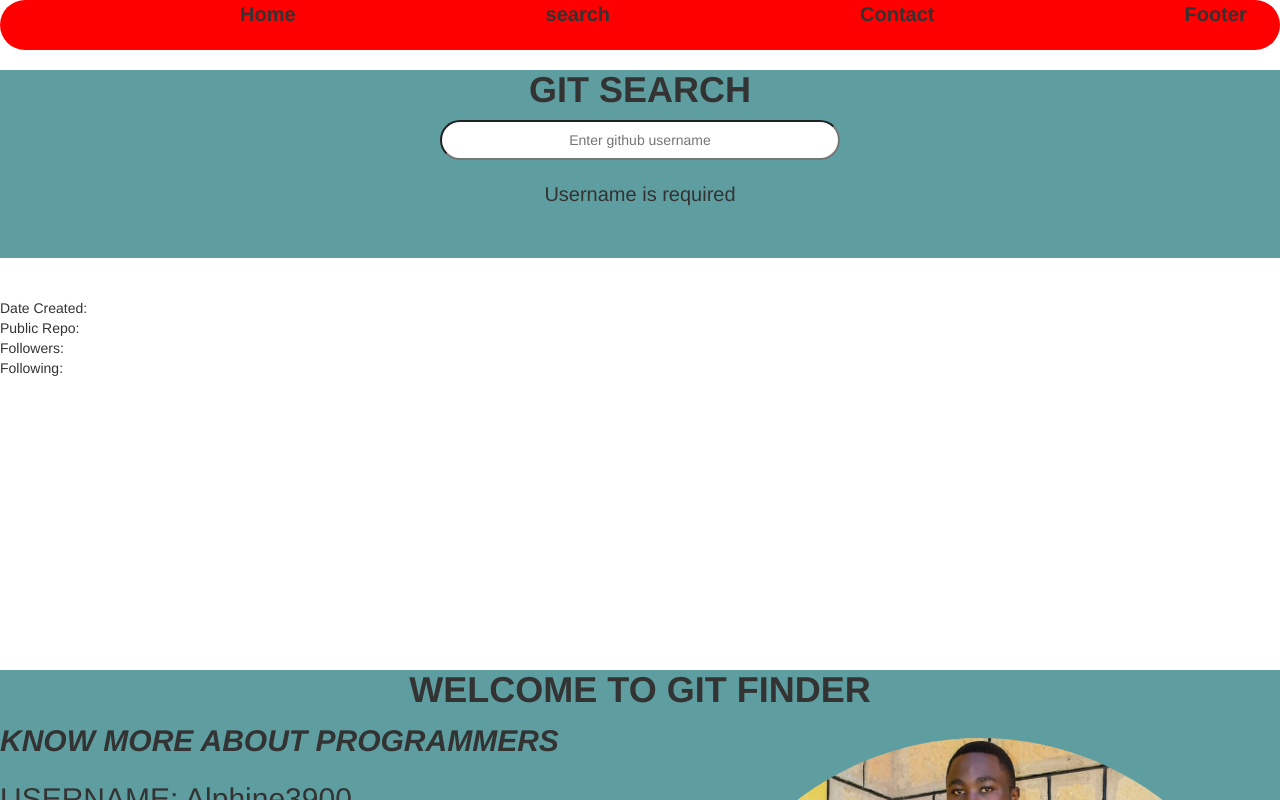
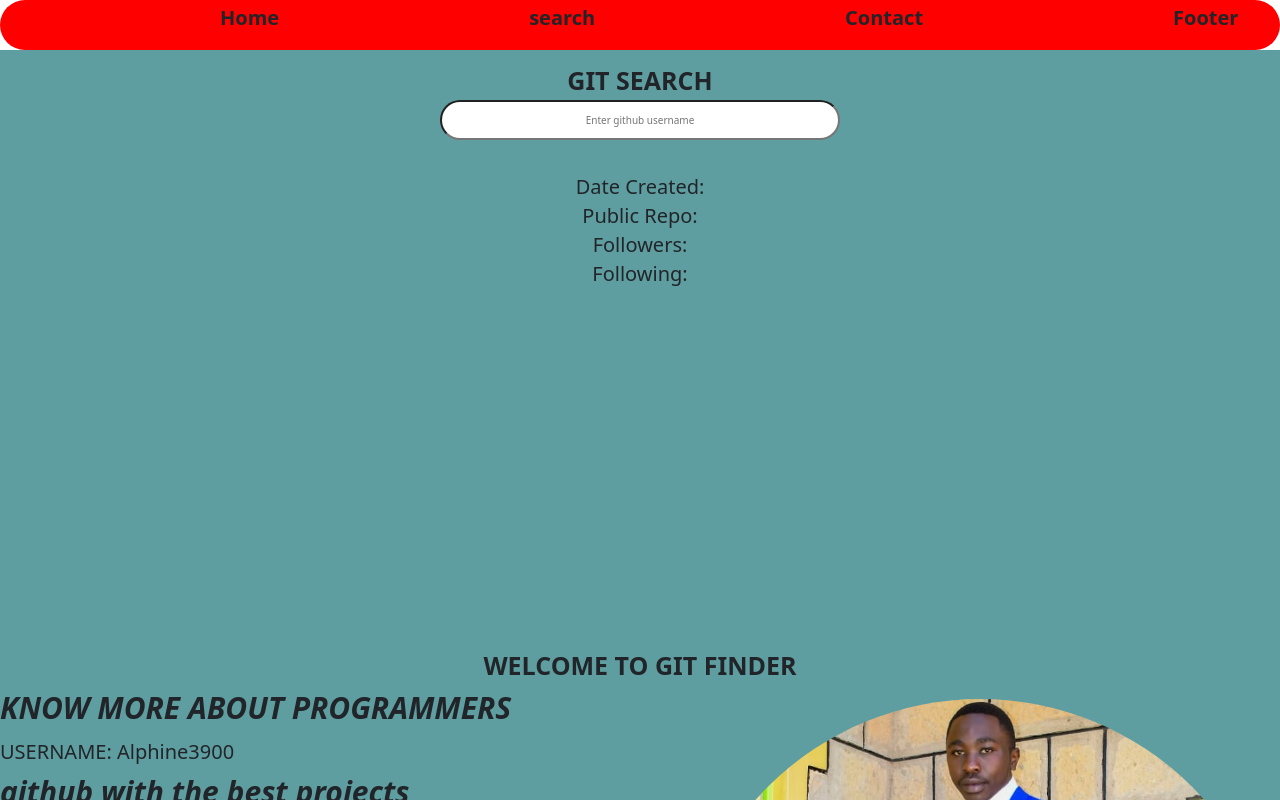
Before and after one commit to alphine3900/Githubfinder, an Angular app: page /form in a window 1280 px wide. Shown: the top 800 px of the page. Built offline with nearby package versions, Linux system fonts and the light colour scheme; no server answers.

Commit message:
add a custome

```diff
--- a/angular.json
+++ b/angular.json
@@ -27,7 +27,8 @@
               "src/assets"
             ],
             "styles": [
-              "src/styles.css"
+              "src/styles.css",
+              "node_modules/bootstrap/dist/css/bootstrap.css"
             ],
             "scripts": []
           },
--- a/package.json
+++ b/package.json
@@ -18,6 +18,8 @@
     "@angular/platform-browser": "~13.1.0",
     "@angular/platform-browser-dynamic": "~13.1.0",
     "@angular/router": "~13.1.0",
+    "bootstrap": "^5.1.3",
+    "popper": "^1.0.1",
     "rxjs": "~7.4.0",
     "tslib": "^2.3.0",
     "zone.js": "~0.11.4"
--- a/src/app/app.module.ts
+++ b/src/app/app.module.ts
@@ -9,6 +9,7 @@ import { ContactComponent } from './contact/contact.component';
 import { FooterComponent } from './footer/footer.component';
 import { SearchuserService } from './search-service/search.service';
 import { FormsModule } from '@angular/forms';
+import { HighlightDirective } from './highlight.directive';
 // import { NgbModule } from '@ng-bootstrap/ng-bootstrap';
 
 @NgModule({
@@ -17,7 +18,8 @@ import { FormsModule } from '@angular/forms';
     FormComponent,
     HomeComponent,
     ContactComponent,
-    FooterComponent
+    FooterComponent,
+    HighlightDirective
   ],
   imports: [
 
--- a/src/app/form/form.component.css
+++ b/src/app/form/form.component.css
@@ -5,7 +5,7 @@
 }
 .user{
     text-align: center;
-    background-color: cadetblue;
+
 
 }
 h1{
--- a/src/app/form/form.component.html
+++ b/src/app/form/form.component.html
@@ -1,24 +1,24 @@
-<div class="form">
-<div class="user">
-    <h1>GIT SEARCH</h1>
+<div class="form" appHighlight>
+<div class="user" >
+    <h1 class="mt-4">GIT SEARCH</h1>
  <div class="" >
     <form action=""  (ngSubmit)='sendusername()' #userForm='ngForm' >
-        <input   type="text" [(ngModel)]="search.name"  #name='ngModel'   name="username" id="username" placeholder="Enter github username"> <br> <br>
-        <p>Username is required</p> <br> <br>
-        <!-- <input type="submit" value="Submit" (click)="sendusername()" name="submit" id="btn"> -->
+        <input   type="text" [(ngModel)]="search.name"  #name='ngModel'   name="username" id="username" placeholder="Enter github username">
+
+        <div [hidden]="name.valid || name.pristine" >
+            <p class="alert alert-danger" *ngIf="!search.name">Username is required</p>
+          </div>
+
     </form>
  </div>
 </div> <br> <br>
-<!-- <div class="about">
-   <h1>ABOUT</h1>
-   <p>Repos created within a duration of less than two months,the all fuctional,you can follow also to get alert on more projects <br> one can only get the project through repo cloning</p>
 
-</div> -->
-
-        <div class="login"> {{users.login}} {{ users.name }} </div>
-        <div class="repository"> Date Created: {{ users.created_at | date: 'short' }} </div>
-        <div class="repository"> Public Repo: {{ users.public_repos }} </div>
-       <div class="like"> Followers: {{ users.followers }} </div>
-       <div class="like"> Following: {{users.following }} </div>
+<div appHighlight class="container text-center m-20">
+    <h2 class="login"> {{users.login}} {{ users.name }} </h2>
+    <h2 class="repository"> Date Created: {{ users.created_at | date: 'short' }} </h2>
+    <h2 class="repository"> Public Repo: {{ users.public_repos }} </h2>
+    <h2 class="like"> Followers: {{ users.followers }} </h2>
+    <h2 class="like"> Following: {{users.following }} </h2>
+</div>
 
  </div>
--- /dev/null
+++ b/src/app/highlight.directive.ts
@@ -0,0 +1,12 @@
+import { Directive,ElementRef } from '@angular/core';
+
+@Directive({
+  selector: '[appHighlight]'
+})
+export class HighlightDirective {
+
+  constructor(private elem:ElementRef) {
+    this.elem.nativeElement.style.backgroundColor="cadetblue";
+  }
+
+}
--- a/src/styles.css
+++ b/src/styles.css
@@ -1 +1,2 @@
 /* You can add global styles to this file, and also import other style files */
+@import "~bootstrap/dist/css/bootstrap.css"
```
Also changed, not shown: 2 other files (tests, documents, lock files or other folders).
